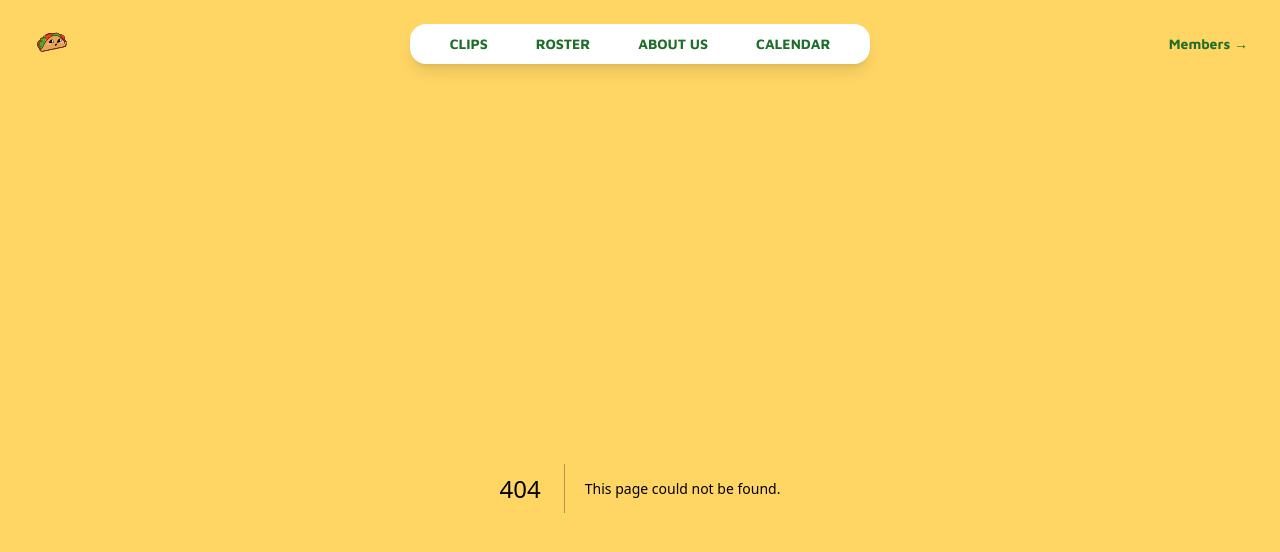
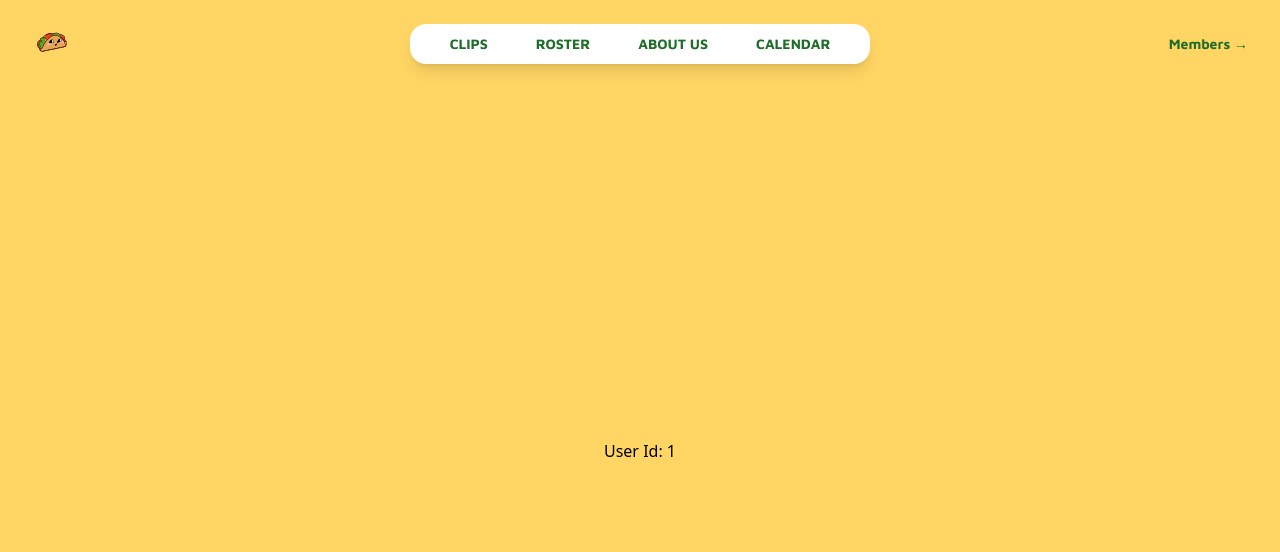
Before and after one commit to mstevensdesign/pigfarm-club, a Next.js app: page /roster/1 in a window 1280 px wide. Before the commit this address had no page. Shown: the top 552 px of the page. Built offline with nearby package versions, Linux system fonts and the light colour scheme.

Commit message:
add user link in roster route

```diff
--- a/src/app/components/Clip.tsx
+++ b/src/app/components/Clip.tsx
@@ -3,6 +3,7 @@
 import ReactPlayer from "react-player";
 import { useEffect, useState } from "react";
 import { Maven_Pro } from "next/font/google";
+import Link from "next/link";
 
 const maven = Maven_Pro({
   weight: ["400", "500", "700"],
--- /dev/null
+++ b/src/app/roster/[user_id]/page.tsx
@@ -0,0 +1,18 @@
+"use client";
+
+import { useParams } from "next/navigation";
+import React from "react";
+
+type Props = {};
+
+const UserPage = (props: Props) => {
+  const user_id = useParams().user_id;
+  console.log(user_id);
+  return (
+    <div className="grid h-[calc(100vh-74px)] place-content-center">
+      User Id: {user_id}
+    </div>
+  );
+};
+
+export default UserPage;
```
